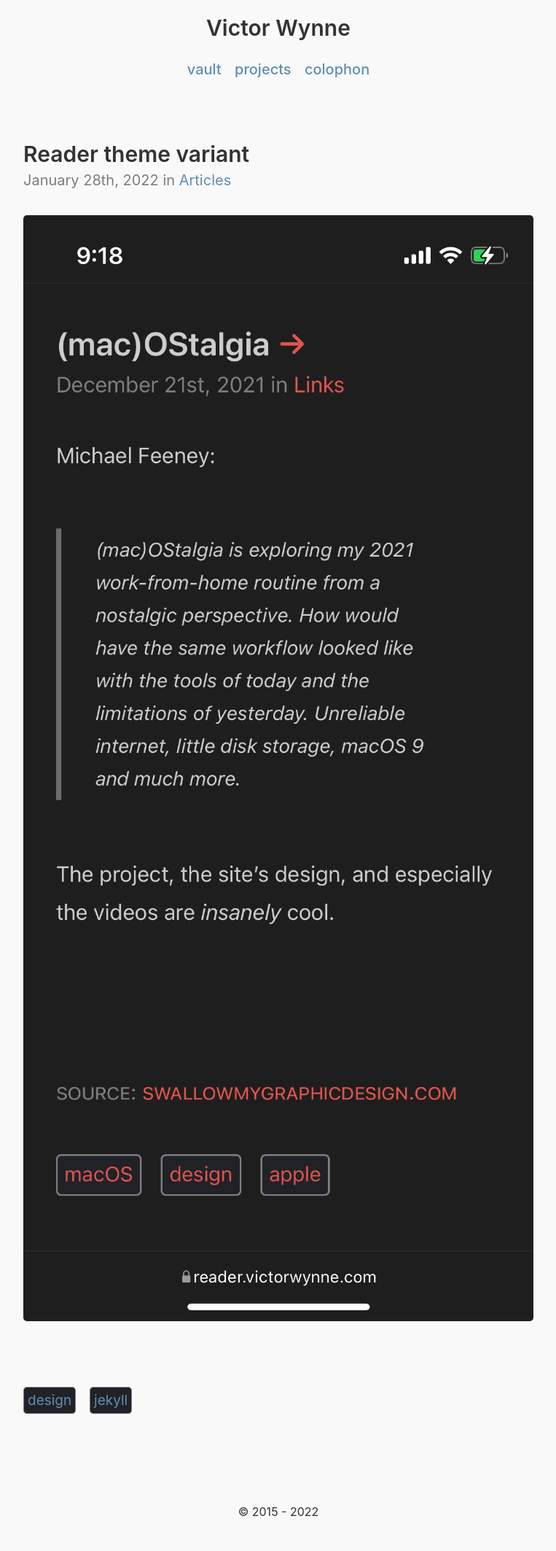
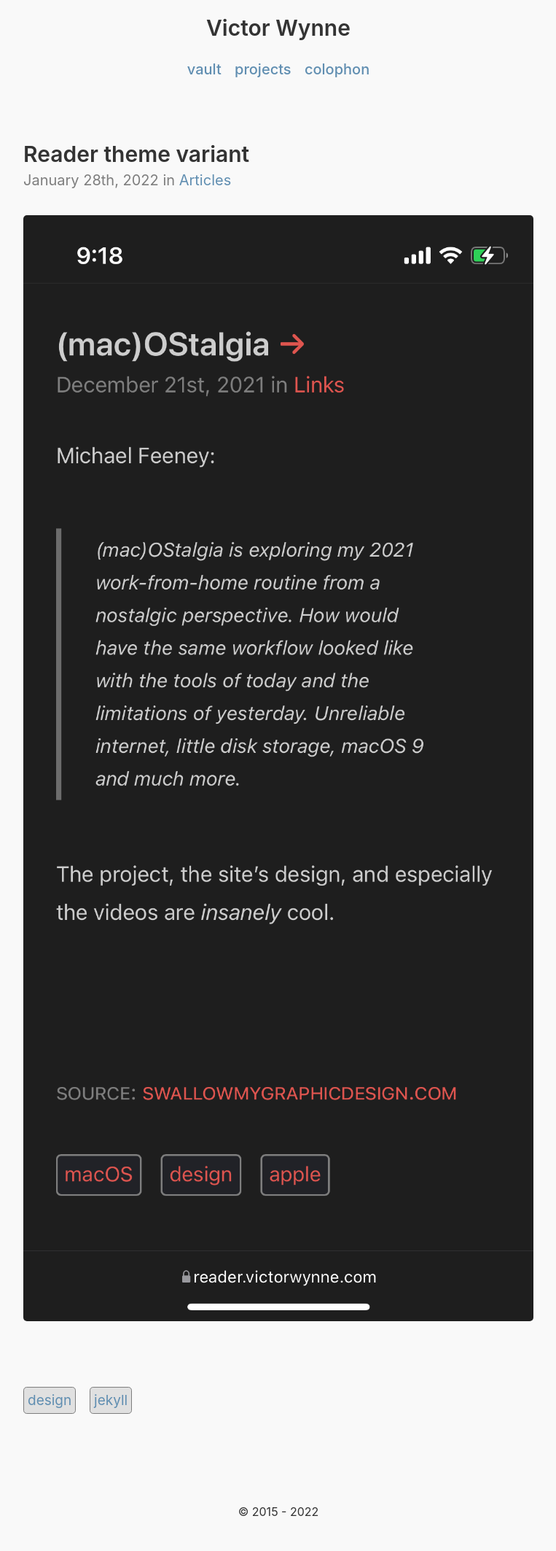
Before and after one commit to wertercatt/tooters, a Jekyll site: the page built from _posts/2022-01-28-reader-theme.md, in a window 1280 px wide. Shown: the whole page at 73% size, without its empty margins (258-1021 px from the left). Built offline with Jekyll 4.4.1, drawn with Linux system fonts in a browser that asks for light colours.

Commit message:
Update _posts.scss

```diff
--- a/_sass/_posts.scss
+++ b/_sass/_posts.scss
@@ -139,6 +139,7 @@ figure {
 
     @media (prefers-color-scheme: light) {
      color: $light-scheme-accent;
+     background-color: #e0e0e0;
        }
 }
 
@@ -157,8 +158,9 @@ a:visited {
     font-size: 90%;
 
     @media (prefers-color-scheme: light) {
-     color: $accent;
+     color: $light-scheme-accent;
      border: 1.5px solid #7e7e7e;
+     background-color: #e0e0e0;
        }
   }
 }
```
